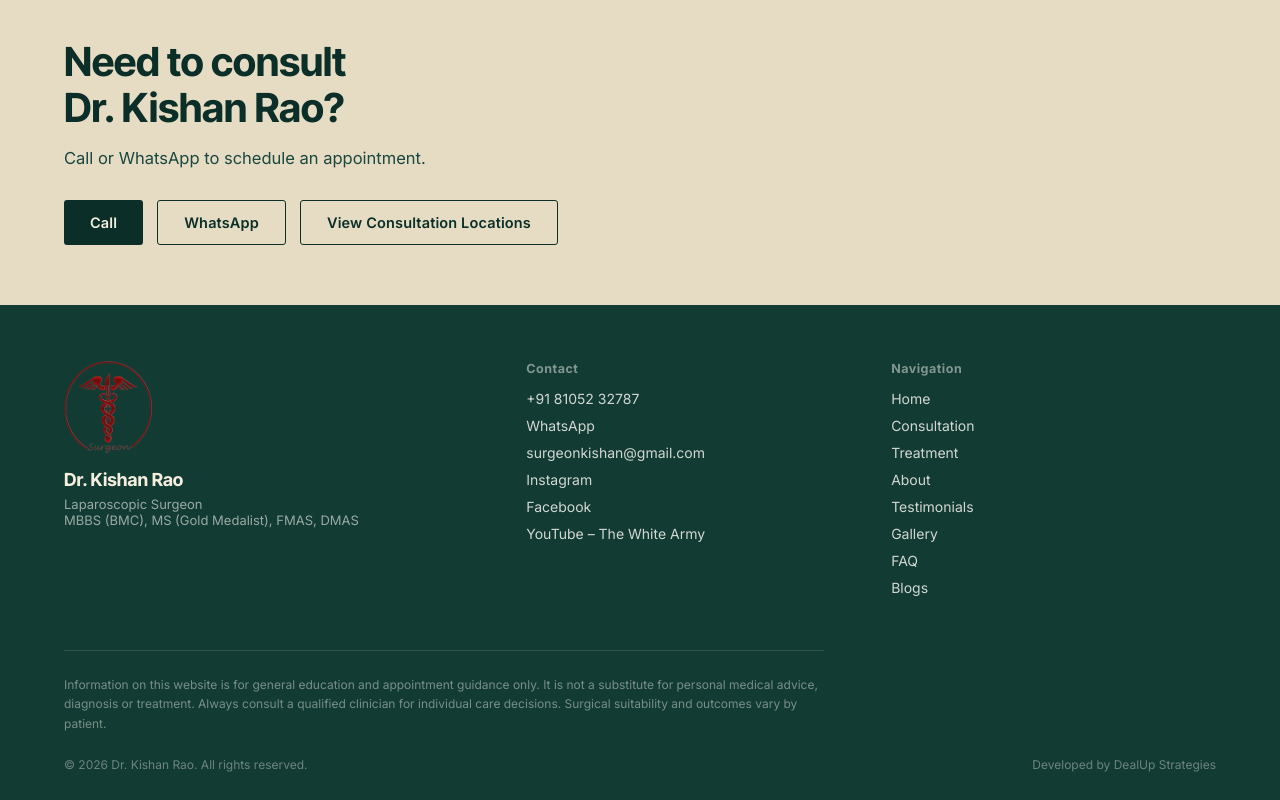
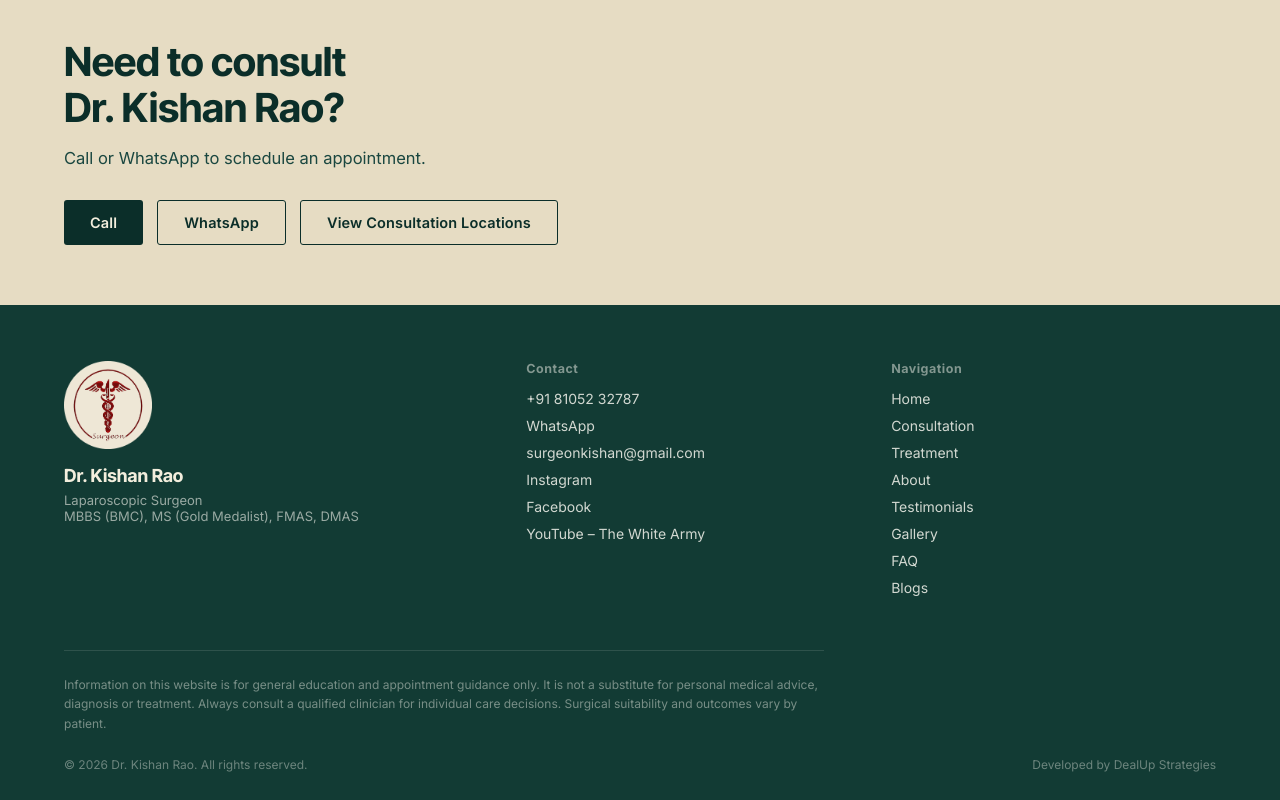
Before and after one commit to kp080681/Dr.Kishan-website-3, a plain HTML site: page index.html in a window 1280 px wide. Shown: the part 10828-11628 px from the top of the page. Drawn offline with Linux system fonts and the light colour scheme.

Commit message:
Fix real footer logo legibility issue: tested at actual 88px display size (not the 700px I'd tested before, which was misleading) and confirmed the red-on-dark-green combination genuinely becomes illegible at real size - not a caching issue as I'd assumed, a real detail-loss problem. Added a properly-sized ivory circular backdrop so the fine linework stays crisp at actual display size. Verified legible before shipping this time.

```diff
--- a/index.html
+++ b/index.html
@@ -1224,7 +1224,7 @@
   <div class="wrap">
     <div class="footer-grid">
       <div>
-        <img src="images/brand/surgeon-logo-footer-v2.png" alt="Surgeon logo" class="footer-logo">
+        <img src="images/brand/surgeon-logo-footer-v3.png" alt="Surgeon logo" class="footer-logo">
         <div class="footer-brand">Dr. Kishan Rao</div>
         <div class="footer-sub">Laparoscopic Surgeon<br>MBBS (BMC), MS (Gold Medalist), FMAS, DMAS</div>
       </div>
```
Also changed, not shown: images/brand/surgeon-logo-footer-v2.png (deleted), images/brand/surgeon-logo-footer-v3.png (added).
